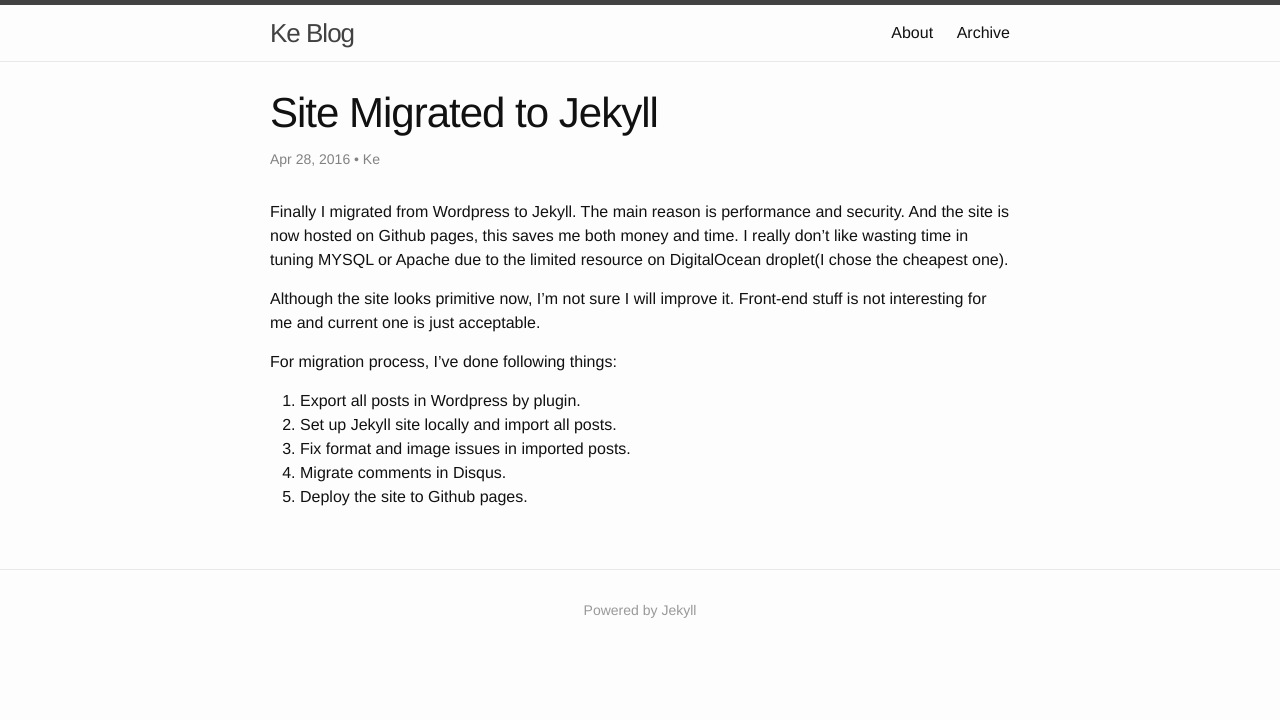
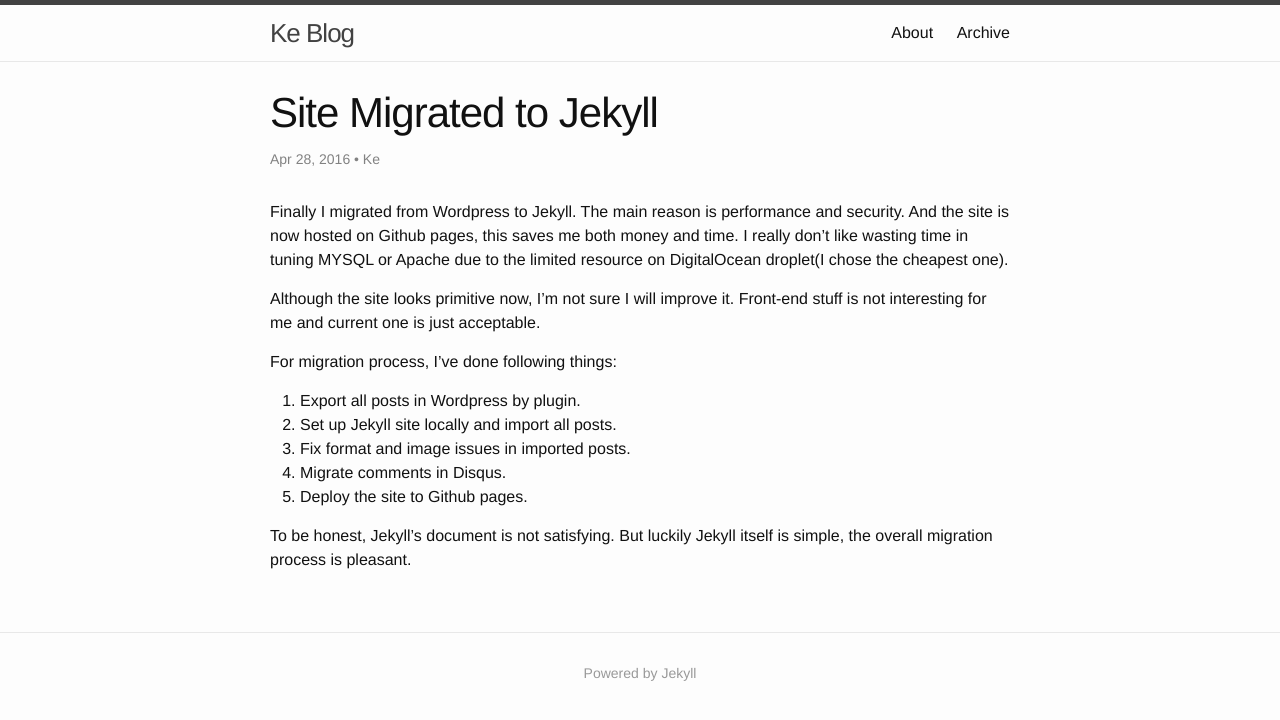
Before and after one commit to kowakowa93/Ulu2005.github.io, a Jekyll site: the page built from _posts/2016-04-28-migrated-to-jekyll.md, in a window 1280 px wide. Shown: the top 720 px of the page. Built offline with Jekyll 4.4.1, drawn with Linux system fonts in a browser that asks for light colours; comment, search, counter and statistics services are not loaded.

Commit message:
Post update

```diff
--- a/_posts/2016-04-28-migrated-to-jekyll.md
+++ b/_posts/2016-04-28-migrated-to-jekyll.md
@@ -20,3 +20,6 @@ For migration process, I've done following things:
 3. Fix format and image issues in imported posts.
 4. Migrate comments in Disqus.
 5. Deploy the site to Github pages.
+
+<!--more-->
+To be honest, Jekyll's document is not satisfying. But luckily Jekyll itself is simple, the overall migration process is pleasant.
```
